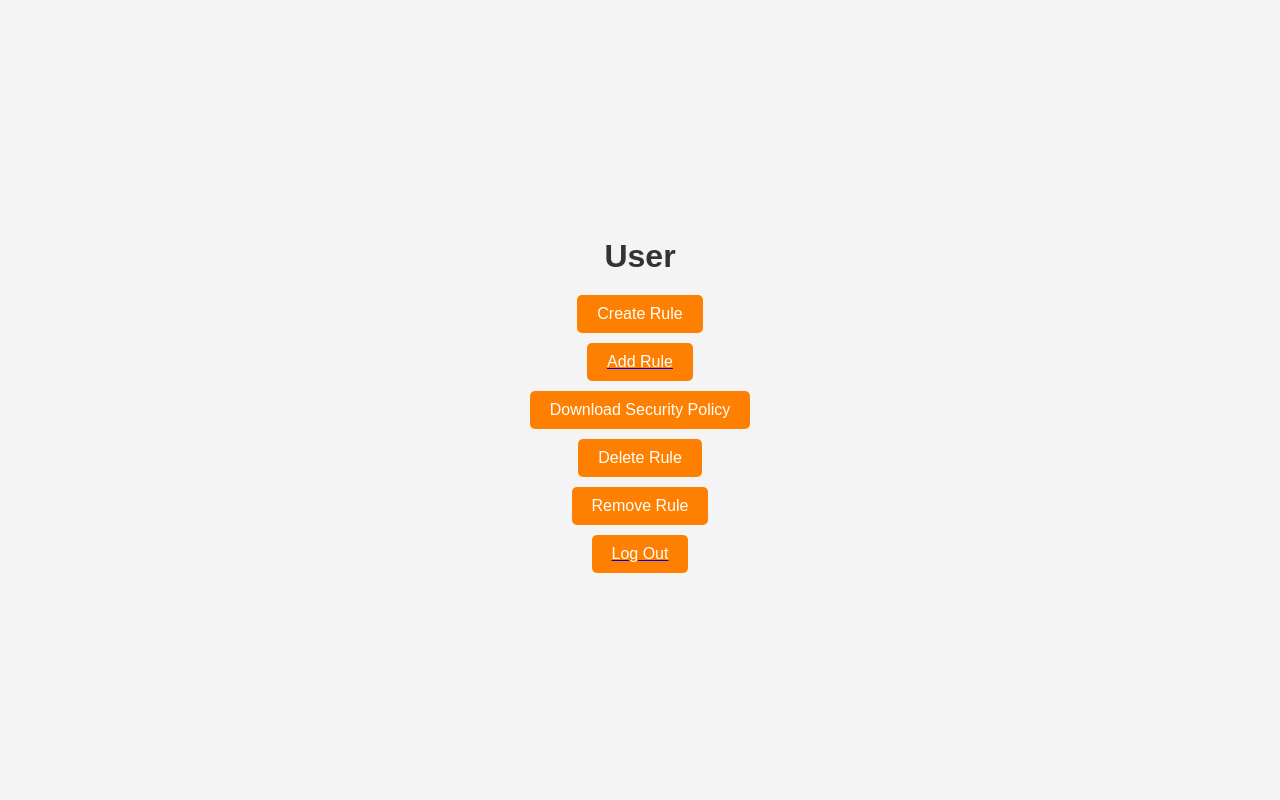
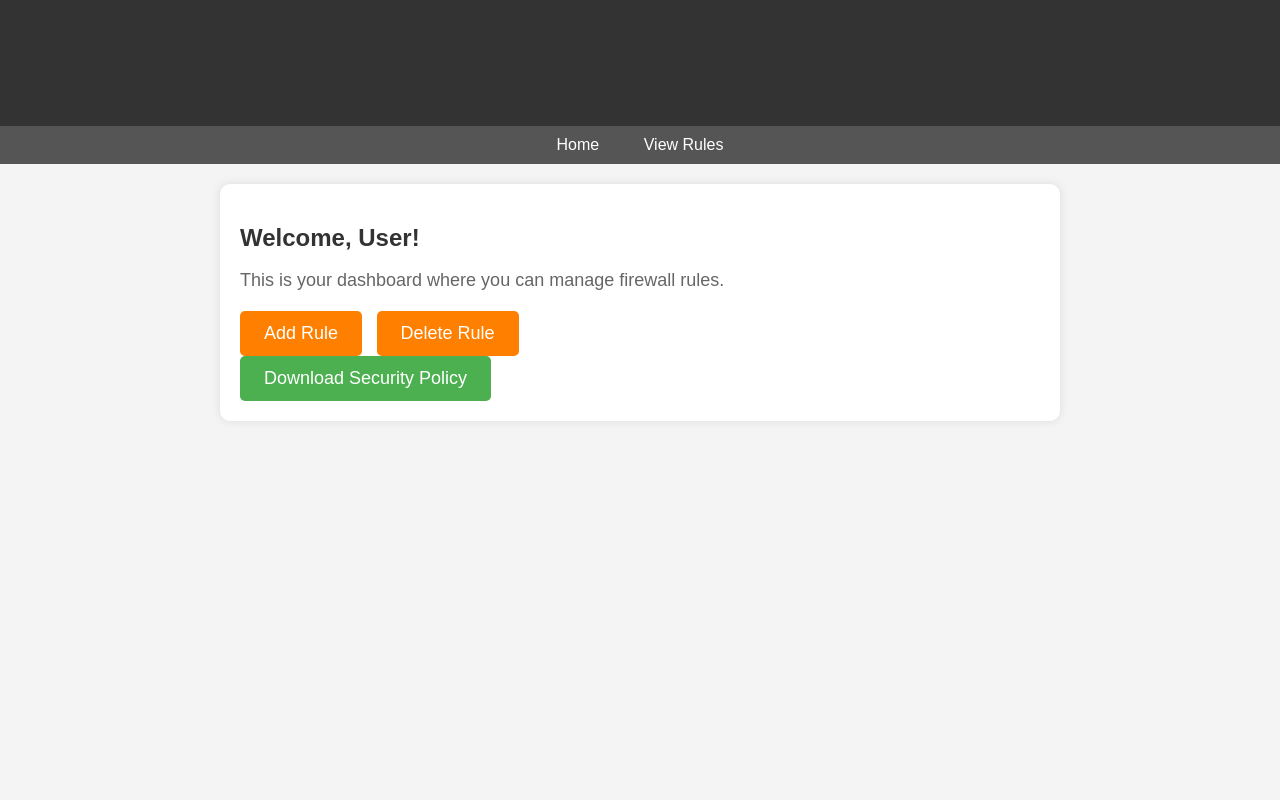
Before and after one commit to aluna4/CSC190, a Django app: page /user/ in a window 1280 px wide. Run offline with Django 4.2, Linux system fonts and the light colour scheme; parts of the project's set-up code (start-up, migrations or seed data) failed here and were passed over.

Commit message:
Update path

```diff
--- a/PhoenixFirewall/main/templates/User.html
+++ b/PhoenixFirewall/main/templates/User.html
@@ -3,64 +3,115 @@
 <head>
     <meta charset="UTF-8">
     <meta name="viewport" content="width=device-width, initial-scale=1.0">
-    <title>Phoenix User</title>
+    <title>User Dashboard</title>
     <style>
         body {
-            font-family: 'Arial', sans-serif;
-            background-color: #f4f4f4;
+            font-family: Arial, sans-serif;
             margin: 0;
             padding: 0;
-            display: flex;
-            flex-direction: column;
-            align-items: center;
-            justify-content: center;
-            height: 100vh;
+            background-color: #f4f4f4;
+        }
+
+        header {
+            background-color: #333;
+            color: white;
+            padding: 20px 0;
+            text-align: center;
+        }
+
+        nav {
+            background-color: #555;
+            padding: 10px;
+            text-align: center;
+        }
+
+            nav a {
+                color: white;
+                text-decoration: none;
+                padding: 10px;
+                margin: 0 10px;
+            }
+
+        main {
+            max-width: 800px;
+            margin: 20px auto;
+            padding: 20px;
+            background-color: #fff;
+            border-radius: 10px;
+            box-shadow: 0 0 10px rgba(0, 0, 0, 0.1);
         }
 
         h1 {
             color: #333;
             margin-bottom: 20px;
+            font-size: 36px;
         }
 
-        button {
-            display: block;
-            margin-bottom: 10px;
-            padding: 10px 20px;
-            font-size: 16px;
+        h2 {
+            color: #333;
+            font-size: 24px;
+            margin-bottom: 15px;
+        }
+
+        p {
+            color: #666;
+            font-size: 18px;
+            margin-bottom: 20px;
+        }
+
+        .action-btn {
             background-color: #ff8000;
             color: white;
             border: none;
+            padding: 12px 24px;
             border-radius: 5px;
             cursor: pointer;
+            font-size: 18px;
+            transition: background-color 0.3s ease;
+            margin-right: 10px;
         }
 
-            button:hover {
-                background-color: #ff8000;
+            .action-btn:hover {
+                background-color: #ff9933;
+            }
+
+        .download-btn {
+            background-color: #4CAF50;
+            color: white;
+            padding: 12px 24px;
+            border: none;
+            border-radius: 5px;
+            cursor: pointer;
+            font-size: 18px;
+            transition: background-color 0.3s ease;
+        }
+
+            .download-btn:hover {
+                background-color: #45a049;
             }
     </style>
 </head>
 <body>
-    <h1>User</h1>
+    <header>
+        <h1>User Dashboard</h1>
+    </header>
 
-    <button id="create-rule">Create Rule</button>
+    <nav>
+        <a href="{% url 'home' %}">Home</a>
+        <a href="{% url 'add_rule' %}">View Rules</a>
+    </nav>
 
-    </a>
-    <a href="{% url 'add_rule' %}">
-        <button>Add Rule</button>
-    </a>
+    <main>
+        <h2>Welcome, User!</h2>
+        <p>This is your dashboard where you can manage firewall rules.</p>
 
-    <form action="{% url 'get_pan_security_config' %}" method="post">
-        {% csrf_token %}
-        <button type="submit">Download Security Policy</button>
-    </form>
+        <button class="action-btn" onclick="location.href='{% url 'add_rule' %}'">Add Rule</button>
+        <button class="action-btn" onclick="location.href='{% url 'delete_rule' %}'">Delete Rule</button>
 
-
-    <button id="delete-rule">Delete Rule</button>
-    <button id="remove-rule">Remove Rule</button>
-
-    </a>
-    <a href="{% url 'home' %}">
-        <button>Log Out</button>
-    </a>
+        <form action="{% url 'get_pan_security_config' %}" method="post">
+            {% csrf_token %}
+            <button class="download-btn" type="submit">Download Security Policy</button>
+        </form>
+    </main>
 </body>
 </html>
```
Also changed, not shown: PhoenixFirewall/db.sqlite3 (added), PhoenixFirewall/main/migrations/0005_rename_empfname_userlogin_first_name_and_more.py.py.
